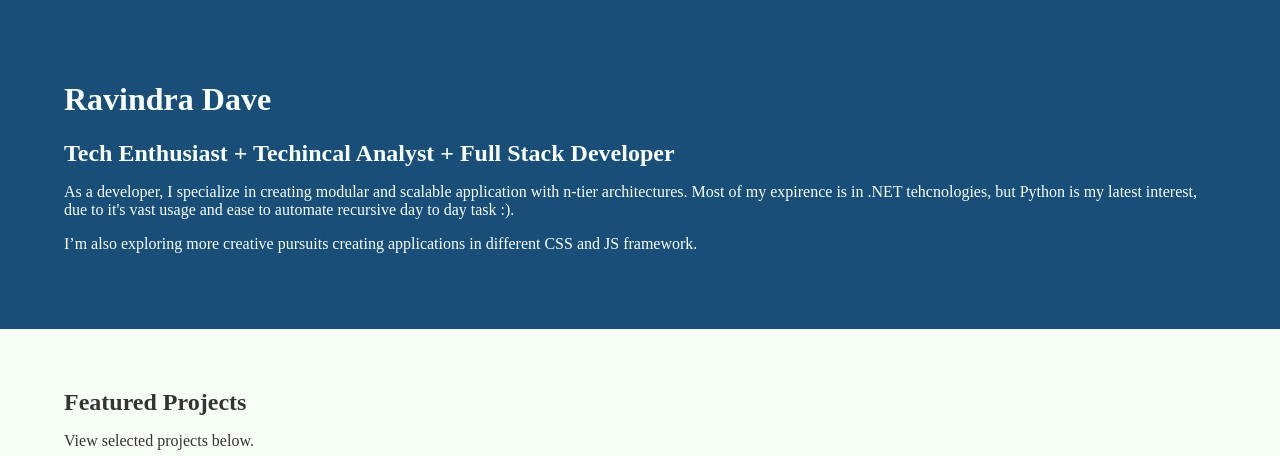
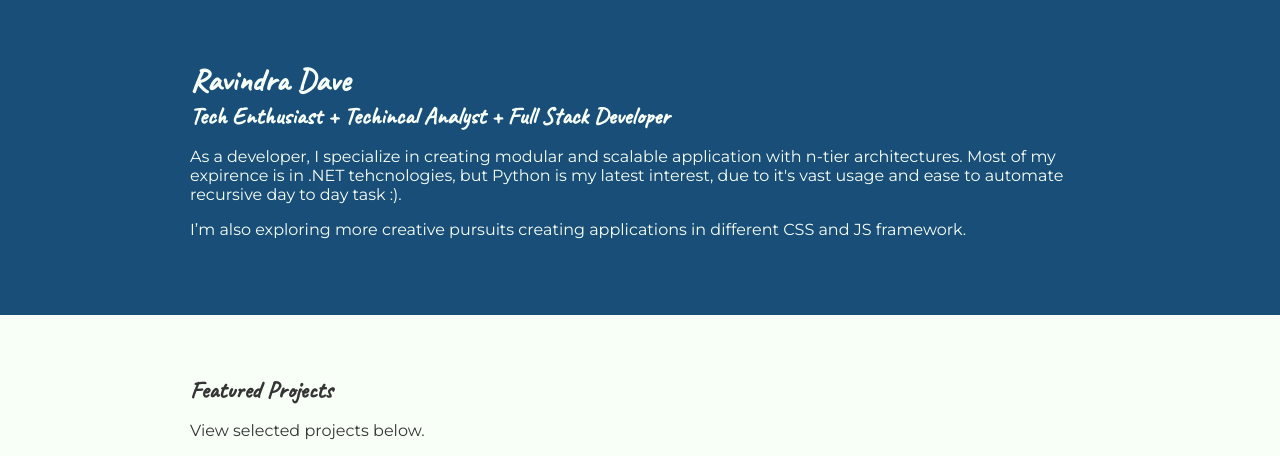
Before and after one commit to RavindraDave/Portfolio, a plain HTML site: page index.html in a window 1280 px wide. Shown: the top 456 px of the page. Drawn offline with Linux system fonts and the light colour scheme.

Commit message:
fonts integration

```diff
--- a/css/styles.css
+++ b/css/styles.css
@@ -16,6 +16,7 @@ body{
     color : #343434;
     margin: 0;
     padding: 0;
+    font-family: 'Montserrat', sans-serif;
 }
 
 img {
@@ -30,12 +31,13 @@ a:hover{
     text-decoration: none;
 }
 
- h2{
+h1, h2{
     margin: 0;
+    font-family: 'Caveat', cursive;
 }
 
 .content-wrap{
-    width: 90%;
+    width: 900px;
     margin: 0 auto;
     padding: 60px 0;
 }
--- a/index.html
+++ b/index.html
@@ -4,6 +4,9 @@
     <meta charset="UTF-8">
     <meta name="viewport" content="width=device-width, initial-scale=1.0">
     <title>Ravindra Dave  - Tech Enthusiast</title>
+    <link rel="preconnect" href="https://fonts.googleapis.com">
+    <link rel="preconnect" href="https://fonts.gstatic.com" crossorigin>
+    <link href="https://fonts.googleapis.com/css2?family=Caveat&family=Montserrat:wght@400;600&display=swap" rel="stylesheet">
     <link rel="stylesheet" href="css/styles.css">
   </head>
   <body>
```
